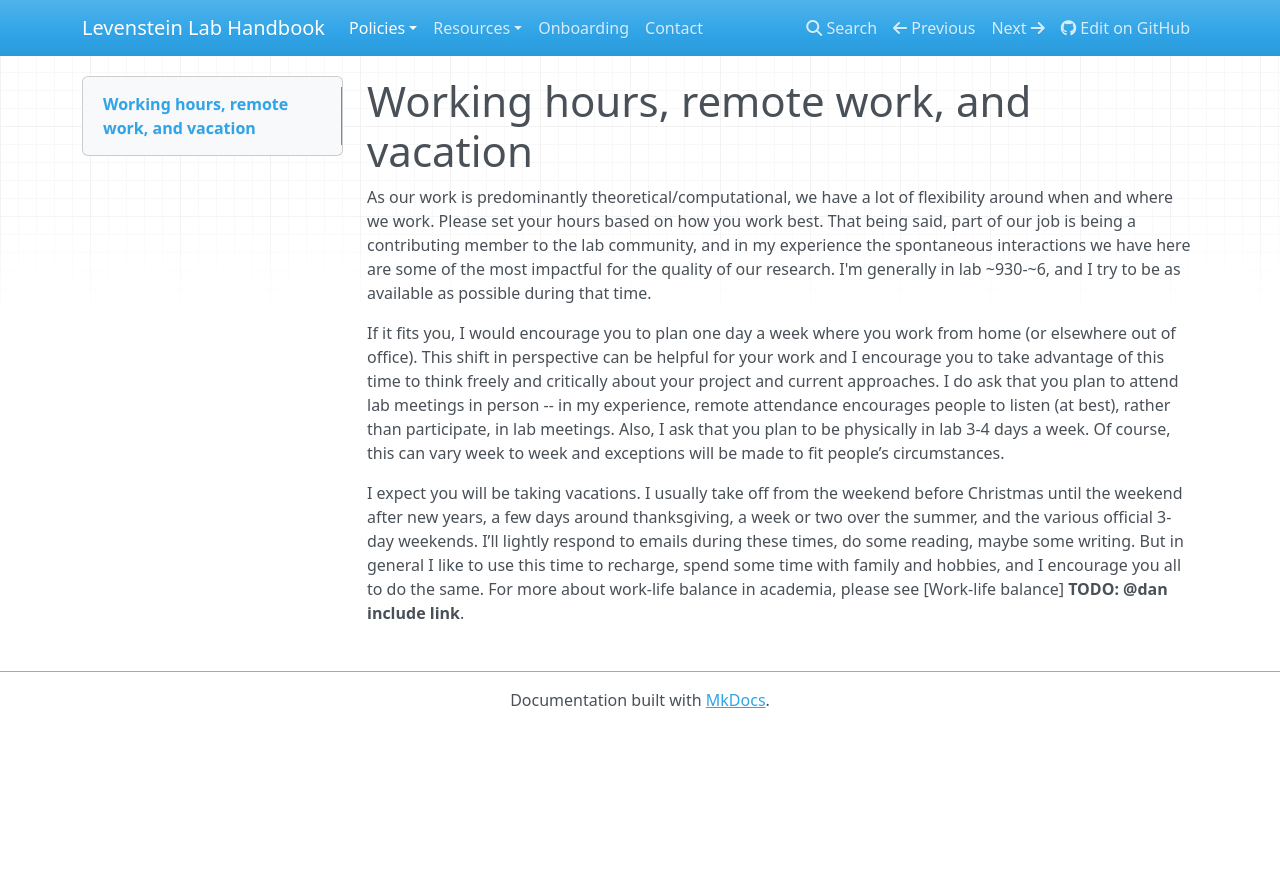
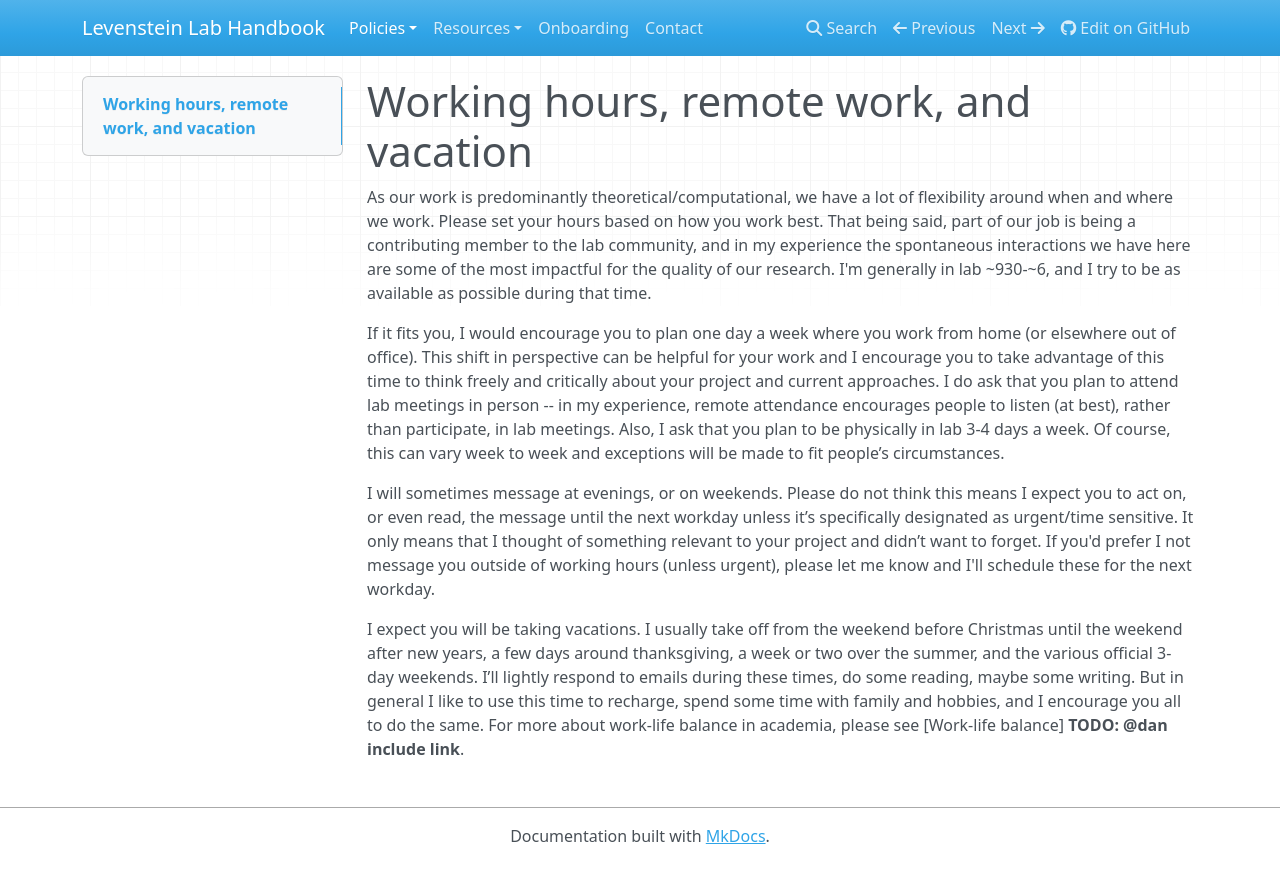
Before and after one commit to LevensteinLab/Lab-Handbook, an MkDocs documentation site: the page built from docs/Policies/hours_remote_vacation.md, in a window 1280 px wide. Shown: the top 883 px of the page. Built offline with MkDocs 1.6.1, drawn with Linux system fonts in a browser that asks for light colours; nearby versions of some CDN libraries.

Commit message:
Update remote work and vacation policy details
Added guidance on communication expectations outside of working hours and emphasized the importance of taking vacations for work-life balance.

```diff
--- a/docs/Policies/hours_remote_vacation.md
+++ b/docs/Policies/hours_remote_vacation.md
@@ -4,4 +4,6 @@ As our work is predominantly theoretical/computational, we have a lot of flexibi
 
 If it fits you, I would encourage you to plan one day a week where you work from home (or elsewhere out of office). This shift in perspective can be helpful for your work and I encourage you to take advantage of this time to think freely and critically about your project and current approaches. I do ask that you plan to attend lab meetings in person -- in my experience, remote attendance encourages people to listen (at best), rather than participate, in lab meetings. Also, I ask that you plan to be physically in lab 3-4 days a week. Of course, this can vary week to week and exceptions will be made to fit people’s circumstances.
 
+I will sometimes message at evenings, or on weekends. Please do not think this means I expect you to act on, or even read, the message until the next workday unless it’s specifically designated as urgent/time sensitive. It only means that I thought of something relevant to your project and didn’t want to forget. If you'd prefer I not message you outside of working hours (unless urgent), please let me know and I'll schedule these for the next workday.
+
 I expect you will be taking vacations. I usually take off from the weekend before Christmas until the weekend after new years, a few days around thanksgiving, a week or two over the summer, and the various official 3-day weekends. I’ll lightly respond to emails during these times, do some reading, maybe some writing. But in general I like to use this time to recharge, spend some time with family and hobbies, and I encourage you all to do the same. For more about work-life balance in academia, please see [Work-life balance] **TODO: @dan include link**.
```
